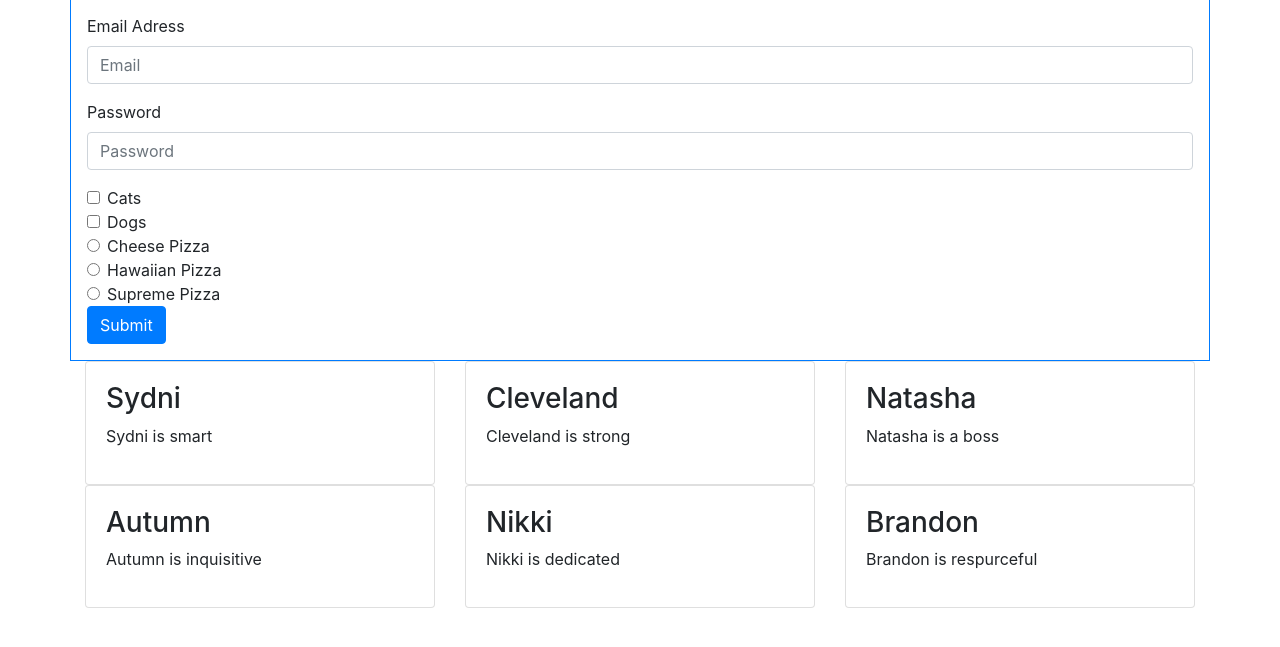
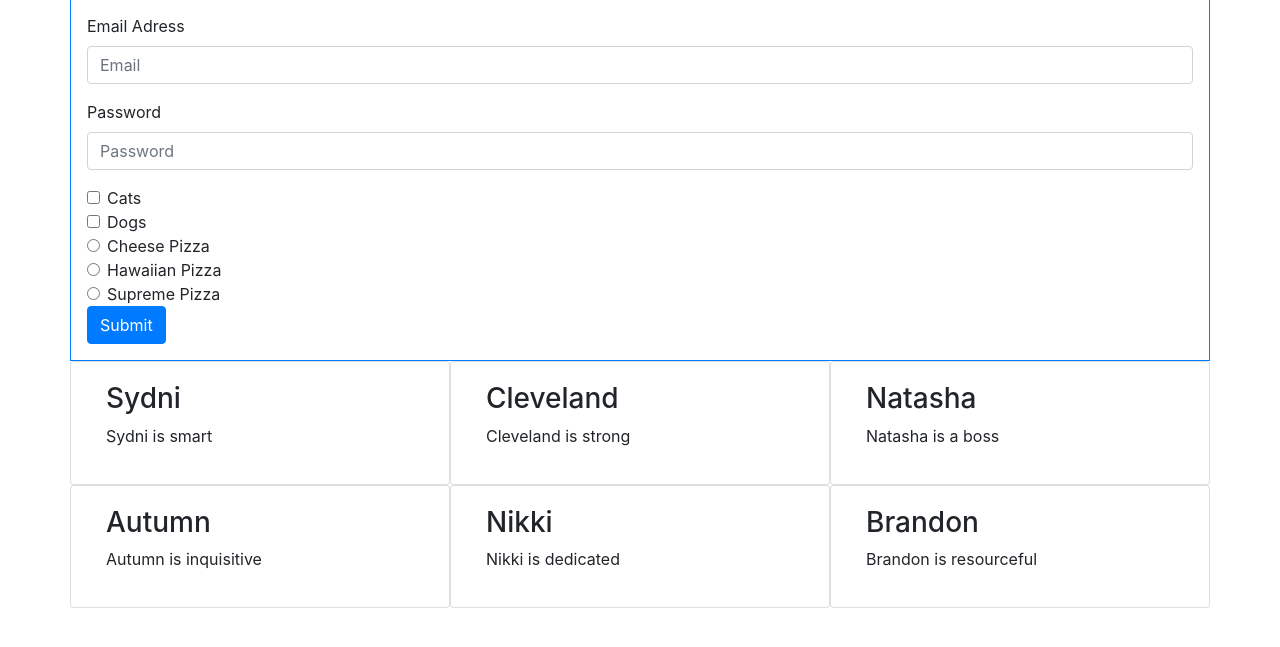
Before and after one commit to sydwillcode/BootstrapDrills, a plain HTML site: page index.html in a window 1280 px wide. Shown: the part 99-746 px from the top of the page. Drawn offline with nearby package versions, Linux system fonts and the light colour scheme.

Commit message:
Updated card styling

```diff
--- a/index.html
+++ b/index.html
@@ -69,56 +69,40 @@
         </form>
       </div>
       <div class="row">
-        <div class="col-4">
-          <div class="card">
+        <div class="col-4 card">
           <div class="card-body">
             <h3>Sydni</h3>
             <p>Sydni is smart</p>
           </div>
         </div>
-        </div>
-        <div class="col-4">
-          <div class="card">
+        <div class="col-4 card">
           <div class="card-body">
             <h3>Cleveland</h3>
             <p>Cleveland is strong</p>
           </div>
         </div>
-        </div>
-
-        <div class="col-4">
-          <div class="card">
+        <div class="col-4 card">
           <div class="card-body">
             <h3>Natasha</h3>
             <p>Natasha is a boss</p>
           </div>
         </div>
-        </div>
-
-        <div class="col-4">
-          <div class="card">
+        <div class="col-4 card">
           <div class="card-body">
             <h3>Autumn</h3>
             <p>Autumn is inquisitive</p>
           </div>
         </div>
-        </div>
-
-        <div class="col-4">
-          <div class="card">
+        <div class="col-4 card">
           <div class="card-body">
             <h3>Nikki</h3>
             <p>Nikki is dedicated</p>
           </div>
         </div>
-        </div>
-
-        <div class="col-4">
-          <div class="card">
+        <div class="col-4 card">
           <div class="card-body">
             <h3>Brandon</h3>
-              <p>Brandon is respurceful</p>
-            </div>
+            <p>Brandon is resourceful</p>
           </div>
         </div>
       </div>
```
Lines whose indentation alone changed are shown as unchanged.
